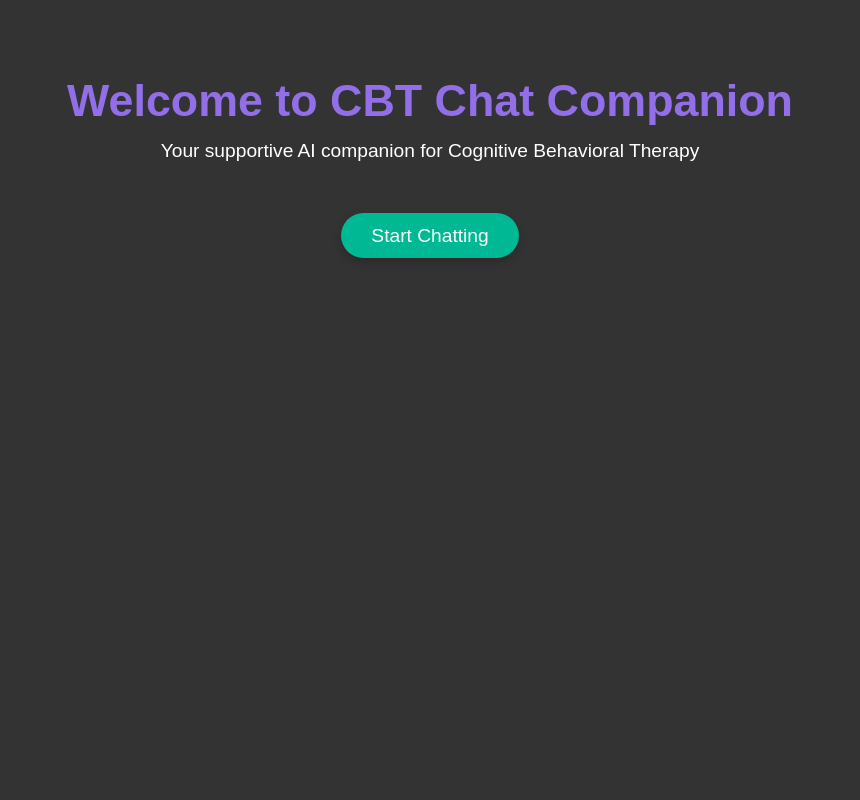
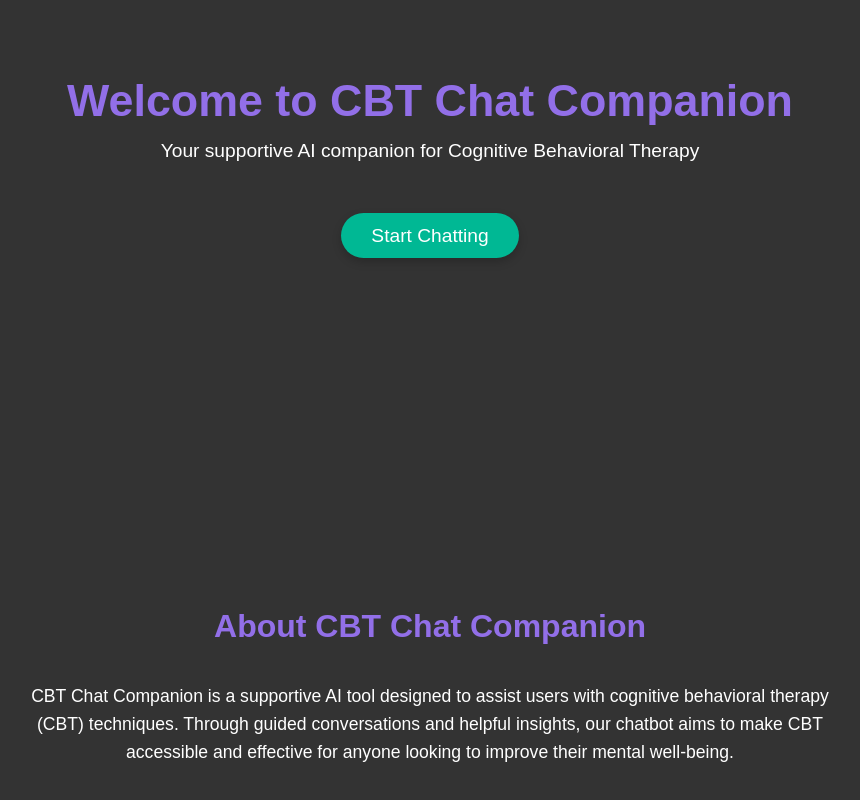
Before and after one commit to Shafrinnisha/CBT_chatbot, a React (Create React App) app in the folder cbt-chat-companion/: page / in a window 1280 px wide. Shown: the part 288-1088 px from the top of the page, without its empty margins (210-1070 px from the left). Before the commit the page ends 849 px from the top, so only its background shows below. Built offline with nearby package versions, Linux system fonts and the light colour scheme.

Commit message:
About page added

```diff
--- a/cbt-chat-companion/src/App.js
+++ b/cbt-chat-companion/src/App.js
@@ -3,6 +3,7 @@ import { BrowserRouter as Router, Route, Routes } from 'react-router-dom';
 // import Navbar from './components/Navbar';
 import Chatbot from './components/Chatbot';
 import Home from './components/Home';
+// import About from './components/About';
 
 function App() {
   return (
@@ -10,6 +11,7 @@ function App() {
       <Routes>
         <Route path="/" element={<Home />} />
         <Route path="/chat" element={<Chatbot />} />
+        {/* <Route path="/about" component={About} /> */}
       </Routes>
     </Router>
   );
--- /dev/null
+++ b/cbt-chat-companion/src/components/About.js
@@ -0,0 +1,43 @@
+// src/pages/About.js
+import React from 'react';
+import styled from 'styled-components';
+
+const AboutContainer = styled.div`
+  display: flex;
+  flex-direction: column;
+  align-items: center;
+  padding: 20px;
+  color: #333;
+  text-align: center;
+`;
+
+const Title = styled.h2`
+  font-size: 2em;
+  font-weight: bold;
+  color: #926fe8;
+  margin-bottom: 20px;
+//   text-shadow: 0px 2px 5px rgba(255, 255, 255, 0.6);
+`;
+
+const Content = styled.p`
+  font-size: 1.1em;
+  max-width: 800px;
+  line-height: 1.6;
+  color: #fff;
+//   text-shadow: 0px 1px 3px rgba(255, 255, 255, 0.6);
+`;
+
+const About = () => {
+  return (
+    <AboutContainer>
+      <Title>About CBT Chat Companion</Title>
+      <Content>
+        CBT Chat Companion is a supportive AI tool designed to assist users with cognitive behavioral therapy (CBT) techniques.
+        Through guided conversations and helpful insights, our chatbot aims to make CBT accessible and effective for anyone
+        looking to improve their mental well-being.
+      </Content>
+    </AboutContainer>
+  );
+};
+
+export default About;
--- a/cbt-chat-companion/src/components/Home.js
+++ b/cbt-chat-companion/src/components/Home.js
@@ -2,6 +2,7 @@ import React from 'react';
 import { Link } from 'react-router-dom';
 import styled, { keyframes } from 'styled-components';
 import Navbar from './Navbar';
+import About from './About';
 
 const fadeIn = keyframes`
   from { opacity: 0; }
@@ -68,6 +69,7 @@ const Home = () => {
         <StartButton to="/chat">Start Chatting</StartButton>
       </ButtonContainer>
     </HomeContainer>
+    <About />
     </>
   );
 };
```
